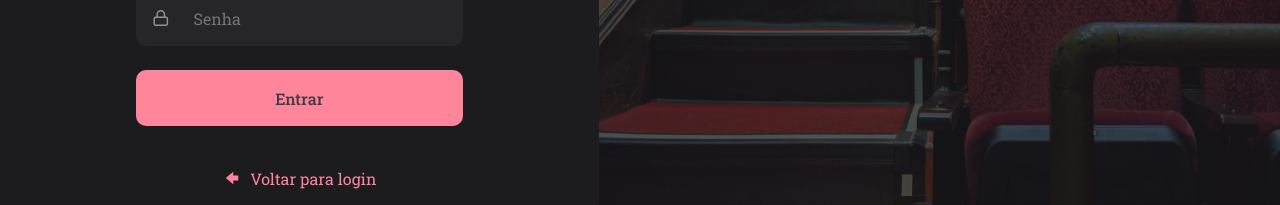
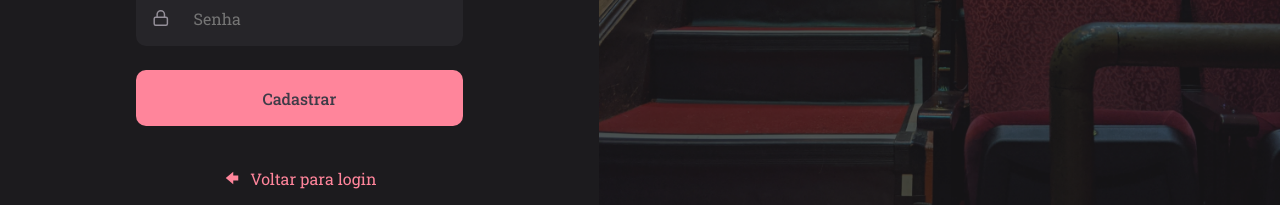
Before and after one commit to Brenobn/Movie-front, a React (Vite) app: page /register in a window 1280 px wide. Shown: the part 473-678 px from the top of the page. Built offline with nearby package versions, Linux system fonts and the light colour scheme.

Commit message:
Importing api and creating handleSignUp function, passing it to button with onClick

```diff
--- a/src/pages/SignUp/index.jsx
+++ b/src/pages/SignUp/index.jsx
@@ -17,10 +17,31 @@ import { ButtonText } from "../../components/ButtonText";
 import { FiUser, FiMail, FiLock } from "react-icons/fi";
 import { GoArrowLeft } from "react-icons/go";
 
+import { api } from "../../services/api";
+
 export function SignUp() {
   const [name, setName] = useState("");
   const [email, setEmail] = useState("");
   const [password, setPassword] = useState("");
+
+  function handleSignUp() {
+    if (!name || !email || !password) {
+      return alert("Preencha todos os campos!");
+    }
+
+    api
+      .post("/users", { name, email, password })
+      .then(() => {
+        alert("Usuário cadastrado com sucesso!");
+      })
+      .catch((error) => {
+        if (error.response) {
+          alert(error.response.data.message);
+        } else {
+          alert("Não foi possivel cadastrar");
+        }
+      });
+  }
 
   return (
     <Container>
@@ -53,7 +74,7 @@ export function SignUp() {
           />
         </InputWrapper>
 
-        <Button title="Entrar" />
+        <Button title="Cadastrar" onClick={handleSignUp} />
         <ButtonText title="Voltar para login" icon={GoArrowLeft} to="/" />
       </Form>
 
```
